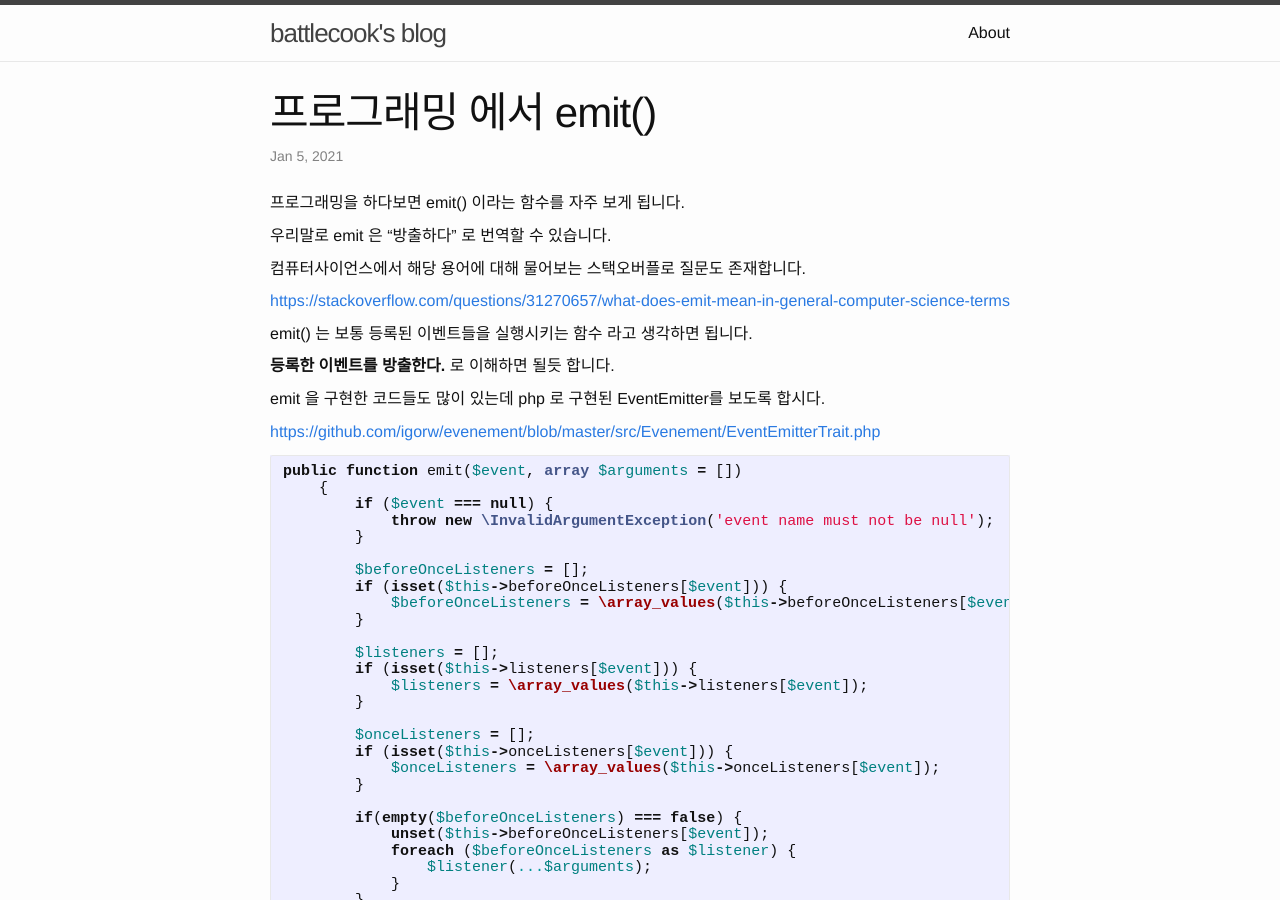
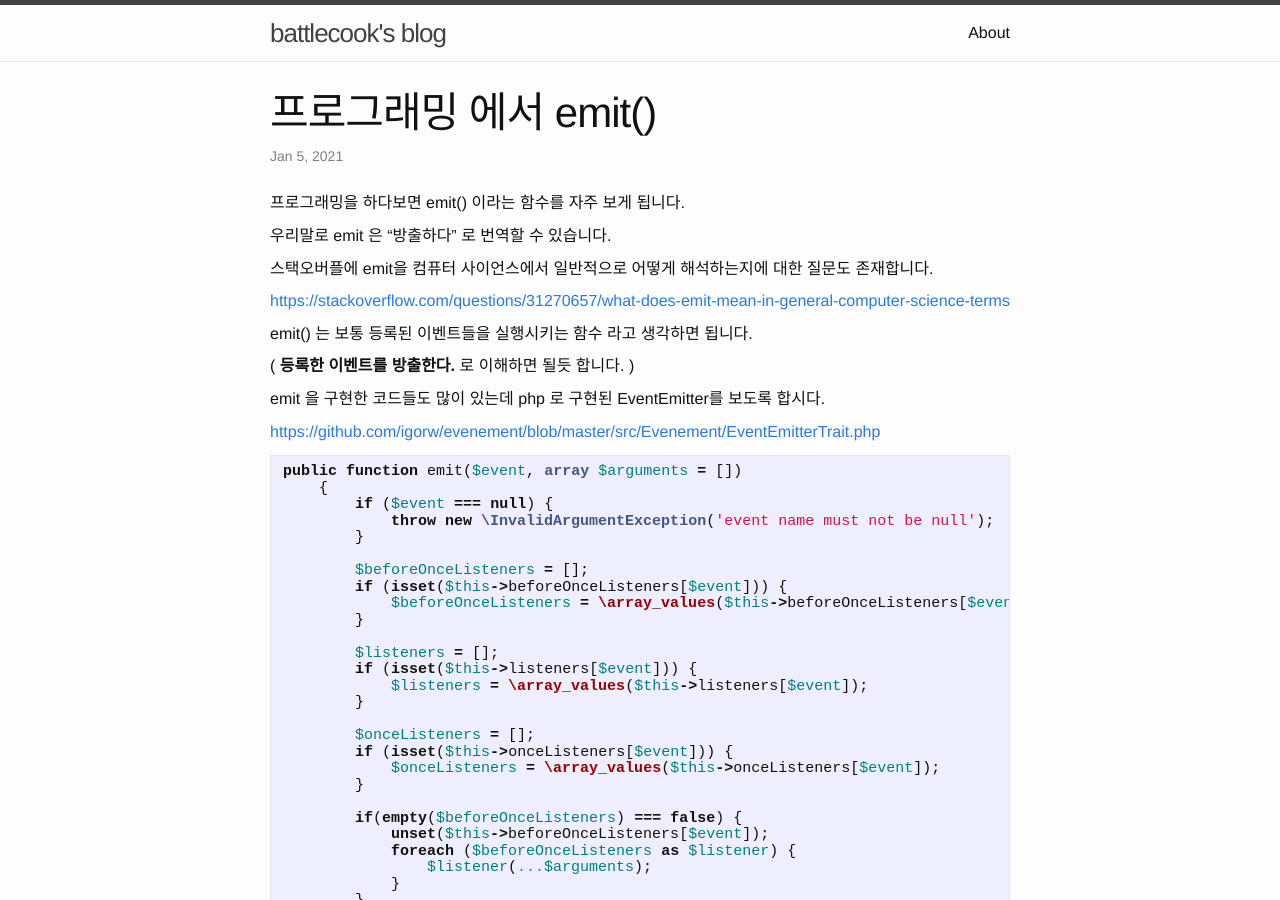
Before and after one commit to battlecook/battlecook.github.io, a Jekyll site: the page built from _posts/2021-01-05-emit-in-programming.md, in a window 1280 px wide and 900 px high. Built offline with Jekyll 4.4.1, drawn with Linux system fonts in a browser that asks for light colours; comment, search, counter and statistics services are not loaded.

Commit message:
fix contents

```diff
--- a/_posts/2021-01-05-emit-in-programming.md
+++ b/_posts/2021-01-05-emit-in-programming.md
@@ -8,13 +8,13 @@ comments: true
 
 우리말로 emit 은 "방출하다" 로 번역할 수 있습니다.
 
-컴퓨터사이언스에서 해당 용어에 대해 물어보는 스택오버플로 질문도 존재합니다.
+스택오버플에 emit을 컴퓨터 사이언스에서 일반적으로 어떻게 해석하는지에 대한 질문도 존재합니다.
 
 [https://stackoverflow.com/questions/31270657/what-does-emit-mean-in-general-computer-science-terms](https://stackoverflow.com/questions/31270657/what-does-emit-mean-in-general-computer-science-terms)
 
 emit() 는 보통 등록된 이벤트들을 실행시키는 함수 라고 생각하면 됩니다.
 
-**등록한 이벤트를 방출한다.** 로 이해하면 될듯 합니다.
+( **등록한 이벤트를 방출한다.** 로 이해하면 될듯 합니다. )
 
 emit 을 구현한 코드들도 많이 있는데 php 로 구현된 EventEmitter를 보도록 합시다.
 
```
